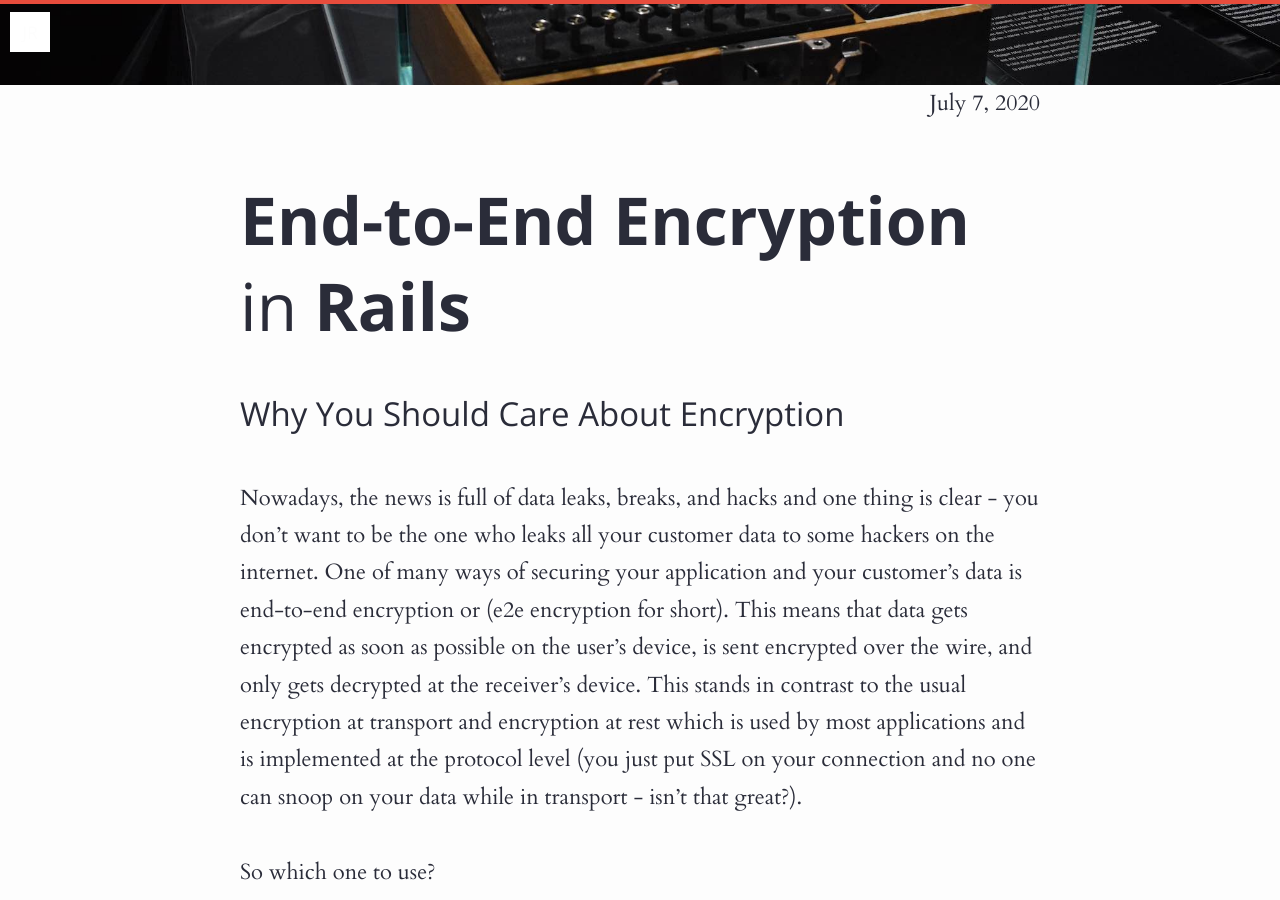
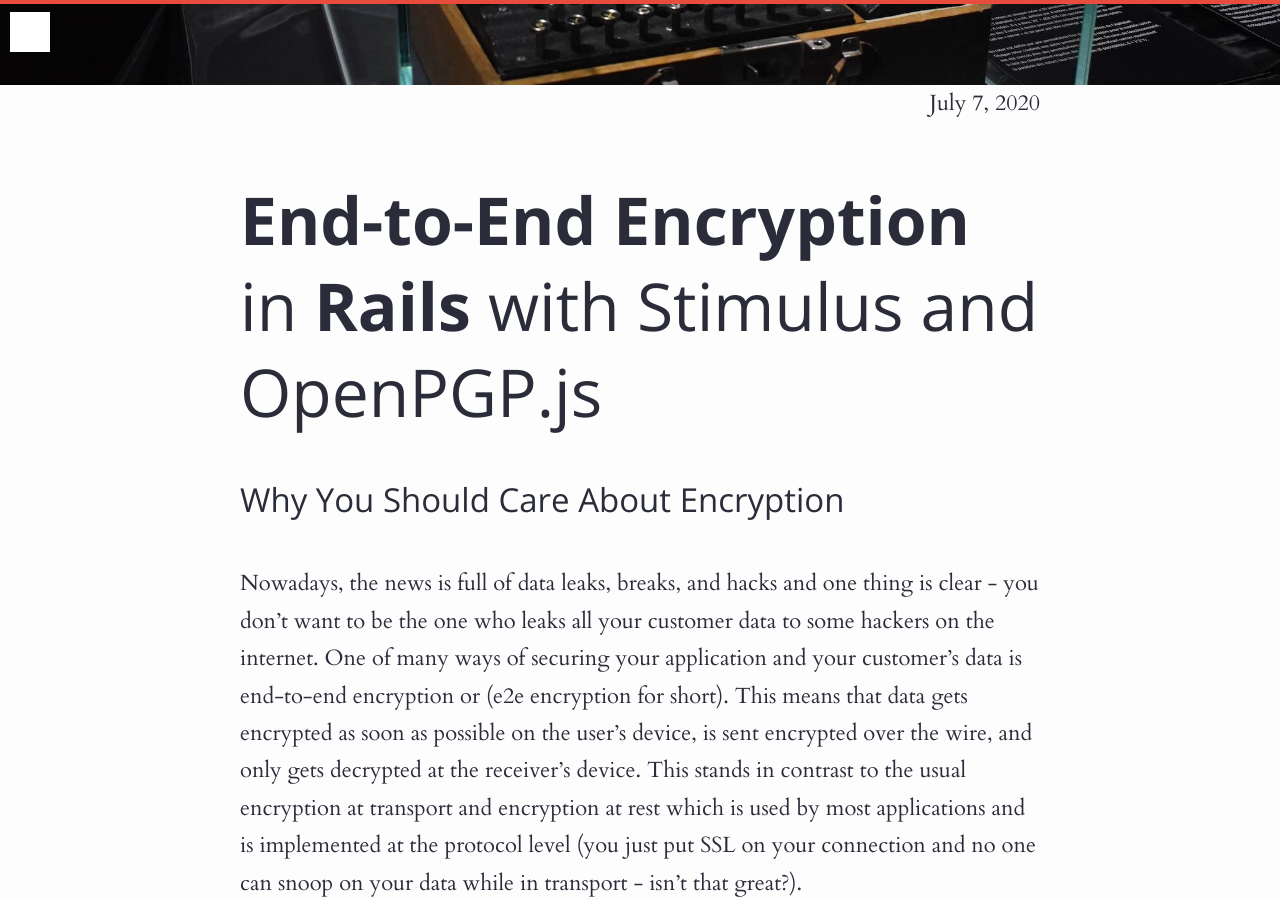
Before and after one commit to JensRavens/jensravens.github.io, a Jekyll site: the page built from _posts/2020-7-7-e2e-encryption-with-rails.md, in a window 1280 px wide and 900 px high, scrolled down 315 px. Built offline with Jekyll 4.4.1, drawn with Linux system fonts in a browser that asks for light colours.

Commit message:
append title

```diff
--- a/_posts/2020-7-7-e2e-encryption-with-rails.md
+++ b/_posts/2020-7-7-e2e-encryption-with-rails.md
@@ -1,11 +1,11 @@
 ---
-title: End-to-End Encryption in Rails
+title: End-to-End Encryption in Rails with Stimulus and OpenPGP
 tags: [gpg, rails, ruby, e2e, encryption]
 hero: /img/posts/pgp/header.jpg
 abstract: Nowadays, the news is full of data leaks, breaks, and hacks and one thing is clear - you don’t want to be the one who leaks all your customer data to some hackers on the internet. Learn how to encrypt your content end-to-end with Rails and PGP
 ---
 
-# _End-to-End Encryption_ in _Rails_
+# _End-to-End Encryption_ in _Rails_ with Stimulus and OpenPGP.js
 
 ## Why You Should Care About Encryption
 
```
